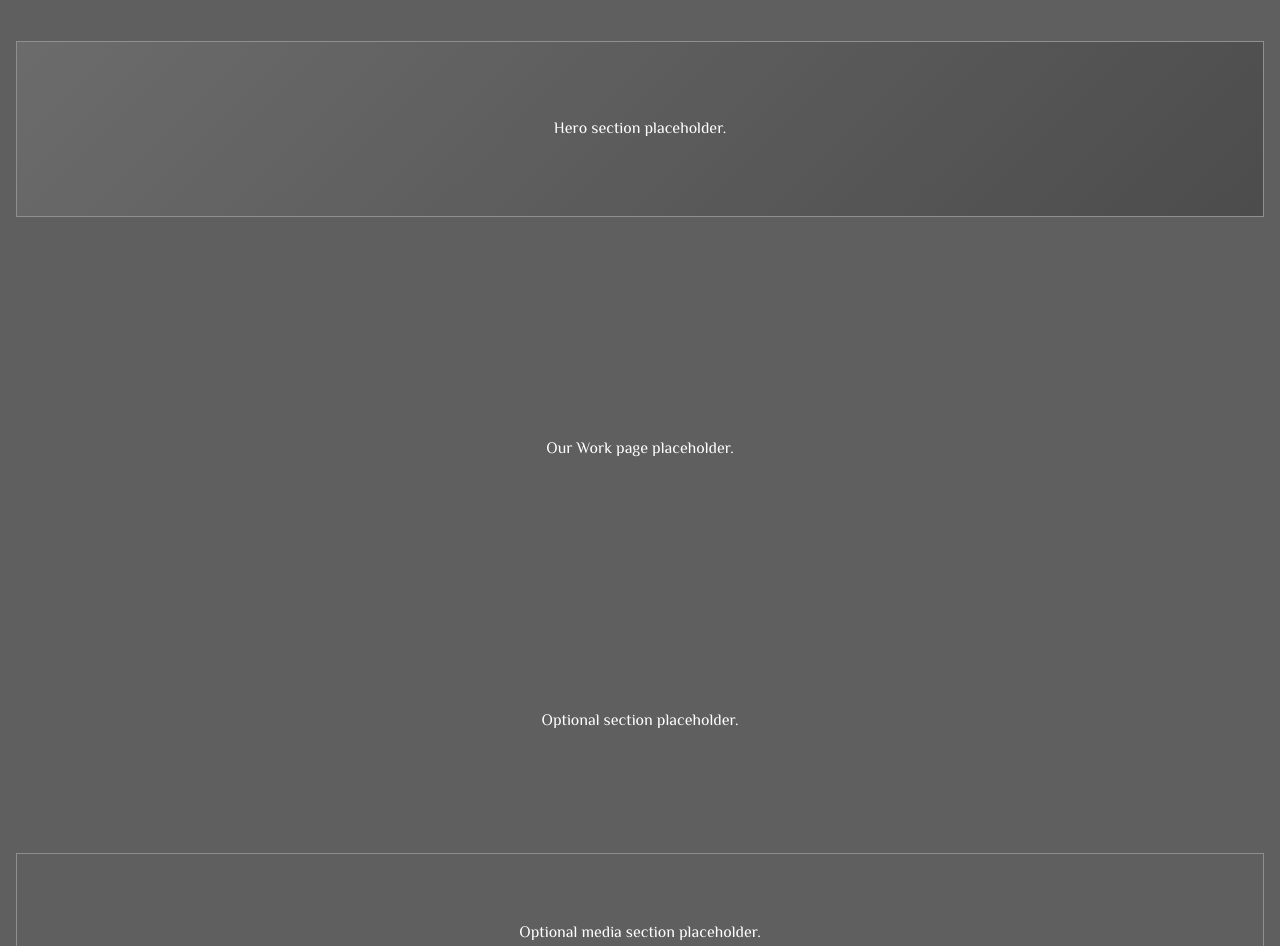
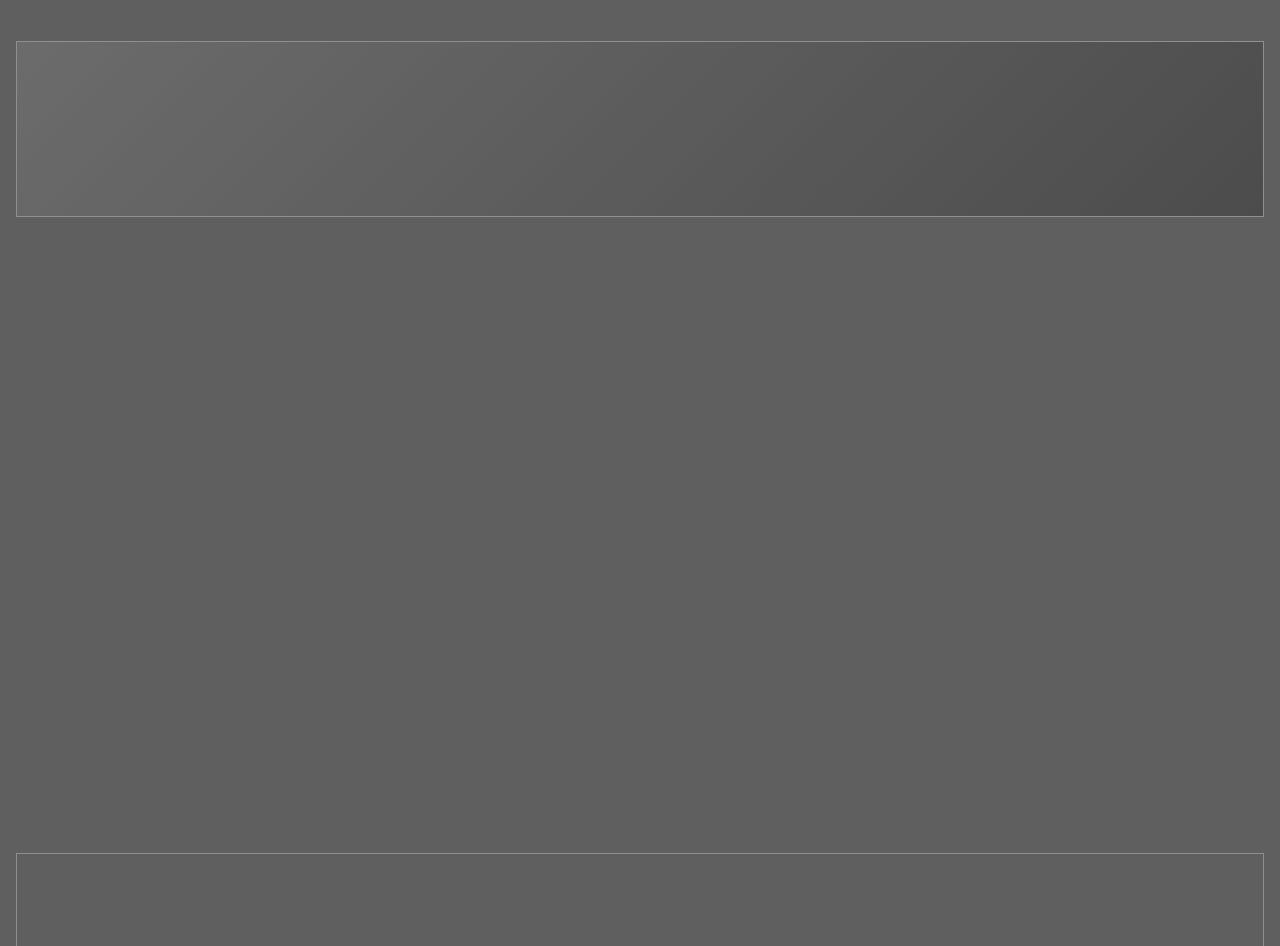
Before and after one commit to iamtonywang/tonytony, a Next.js app: page /ourwork in a window 1280 px wide. Shown: the part 66-1012 px from the top of the page. Built offline with nearby package versions, Linux system fonts and the light colour scheme; a web font is replaced by a local one.

Commit message:
remove placeholder copy from section components

```diff
--- a/src/components/sections/Home/TextSection/TextSection.tsx
+++ b/src/components/sections/Home/TextSection/TextSection.tsx
@@ -3,7 +3,7 @@ import styles from "./TextSection.module.css";
 export default function TextSection() {
   return (
     <section className={styles.textSection}>
-      <p>Landing message placeholder for the first fold narrative.</p>
+      {/* placeholder removed */}
     </section>
   );
 }
--- a/src/components/sections/Home/VisualSection/VisualSection.tsx
+++ b/src/components/sections/Home/VisualSection/VisualSection.tsx
@@ -5,7 +5,7 @@ export default function VisualSection() {
     <section className={styles.visualSection}>
       <div className={styles.visualArea}>
         <div className={styles.visualOverlay}>
-          <p>Second visual copy placeholder.</p>
+          {/* placeholder removed */}
         </div>
       </div>
     </section>
--- a/src/components/sections/OurWork/HeroSection/HeroSection.tsx
+++ b/src/components/sections/OurWork/HeroSection/HeroSection.tsx
@@ -61,7 +61,7 @@ export default function HeroSection() {
           <div ref={videoOverlayRef} className={styles.videoOverlay} aria-hidden="true" />
         </div>
         <div className={styles.heroOverlay}>
-          <p className={styles.heroText}>Hero section placeholder.</p>
+          {/* placeholder removed */}
         </div>
       </div>
     </section>
--- a/src/components/sections/OurWork/MainContentSection/MainContentSection.tsx
+++ b/src/components/sections/OurWork/MainContentSection/MainContentSection.tsx
@@ -3,7 +3,7 @@ import styles from "./MainContentSection.module.css";
 export default function MainContentSection() {
   return (
     <section className={styles.section}>
-      <p className={styles.text}>Our Work page placeholder.</p>
+      {/* placeholder removed */}
     </section>
   );
 }
--- a/src/components/sections/OurWork/OptionalMediaSection/OptionalMediaSection.tsx
+++ b/src/components/sections/OurWork/OptionalMediaSection/OptionalMediaSection.tsx
@@ -4,7 +4,7 @@ export default function OptionalMediaSection() {
   return (
     <section className={styles.optionalMediaSection}>
       <div className={styles.mediaPlaceholder}>
-        <p className={styles.mediaText}>Optional media section placeholder.</p>
+        {/* placeholder removed */}
       </div>
     </section>
   );
--- a/src/components/sections/OurWork/OptionalSection/OptionalSection.tsx
+++ b/src/components/sections/OurWork/OptionalSection/OptionalSection.tsx
@@ -3,7 +3,7 @@ import styles from "./OptionalSection.module.css";
 export default function OptionalSection() {
   return (
     <section className={styles.optionalSection}>
-      <p className={styles.optionalText}>Optional section placeholder.</p>
+      {/* placeholder removed */}
     </section>
   );
 }
--- a/src/components/sections/Product/ProductHeroSection/ProductHeroSection.tsx
+++ b/src/components/sections/Product/ProductHeroSection/ProductHeroSection.tsx
@@ -61,8 +61,6 @@ export default function ProductHeroSection({ children }: PropsWithChildren) {
           <div ref={videoOverlayRef} className={styles.videoOverlay} aria-hidden="true" />
         </div>
         <div className={styles.heroOverlay}>
-          <h1 className={styles.title}>Product</h1>
-          <p className={styles.subtitle}>Tap a product name to view details.</p>
           {children ? <div className={styles.overlayList}>{children}</div> : null}
         </div>
       </div>
--- a/src/components/sections/Why/HeroSection/HeroSection.tsx
+++ b/src/components/sections/Why/HeroSection/HeroSection.tsx
@@ -61,7 +61,7 @@ export default function HeroSection() {
           <div ref={videoOverlayRef} className={styles.videoOverlay} aria-hidden="true" />
         </div>
         <div className={styles.heroOverlay}>
-          <p className={styles.heroText}>WHY hero placeholder.</p>
+          {/* placeholder removed */}
         </div>
       </div>
     </section>
--- a/src/components/sections/Why/MainContentSection/MainContentSection.tsx
+++ b/src/components/sections/Why/MainContentSection/MainContentSection.tsx
@@ -3,7 +3,7 @@ import styles from "./MainContentSection.module.css";
 export default function MainContentSection() {
   return (
     <section className={styles.section}>
-      <p className={styles.text}>WHY page placeholder.</p>
+      {/* placeholder removed */}
     </section>
   );
 }
--- a/src/components/sections/Why/OptionalMediaSection/OptionalMediaSection.tsx
+++ b/src/components/sections/Why/OptionalMediaSection/OptionalMediaSection.tsx
@@ -4,7 +4,7 @@ export default function OptionalMediaSection() {
   return (
     <section className={styles.optionalMediaSection}>
       <div className={styles.mediaPlaceholder}>
-        <p className={styles.mediaText}>Optional media section placeholder.</p>
+        {/* placeholder removed */}
       </div>
     </section>
   );
--- a/src/components/sections/Why/OptionalSection/OptionalSection.tsx
+++ b/src/components/sections/Why/OptionalSection/OptionalSection.tsx
@@ -3,7 +3,7 @@ import styles from "./OptionalSection.module.css";
 export default function OptionalSection() {
   return (
     <section className={styles.optionalSection}>
-      <p className={styles.optionalText}>Optional section placeholder.</p>
+      {/* placeholder removed */}
     </section>
   );
 }
```
